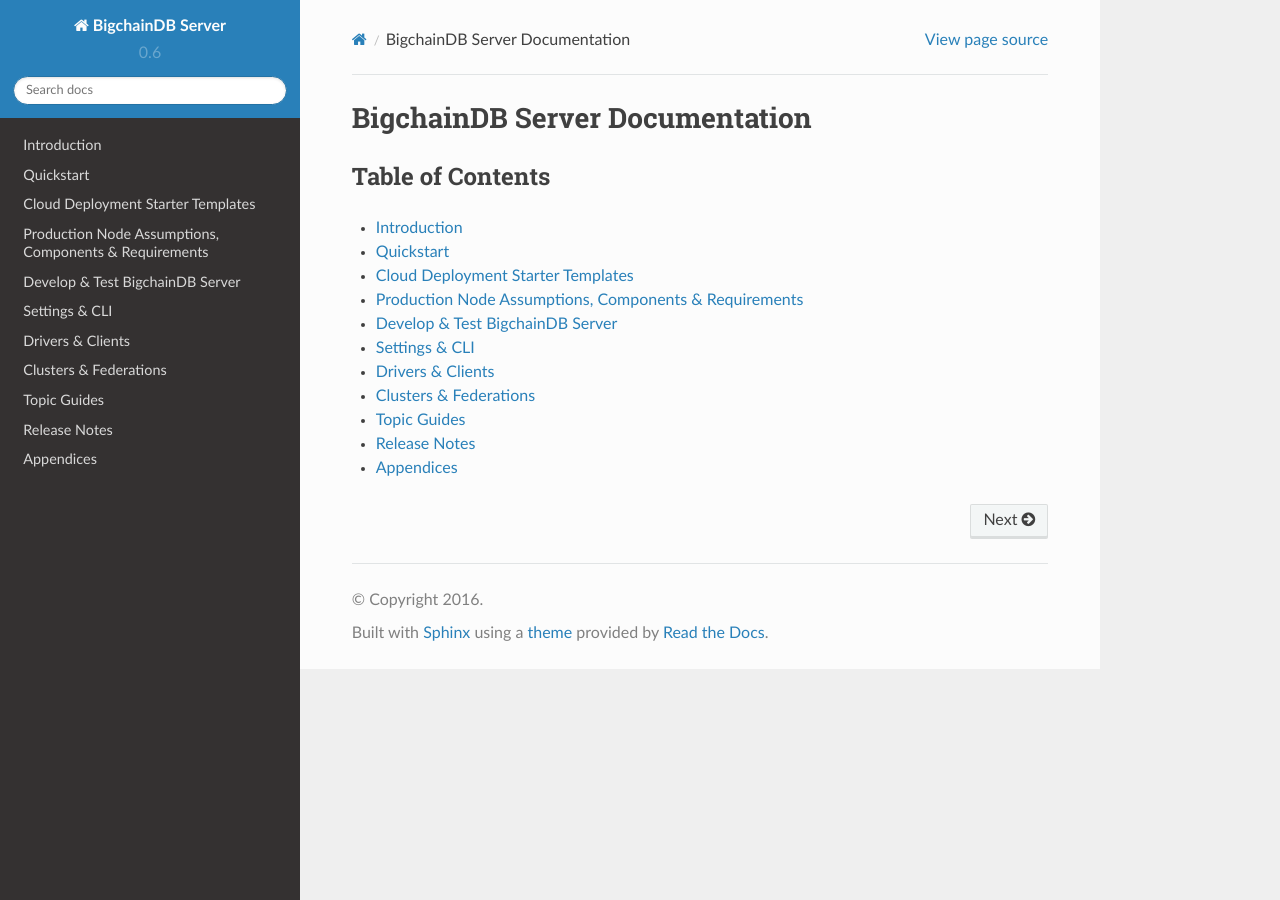
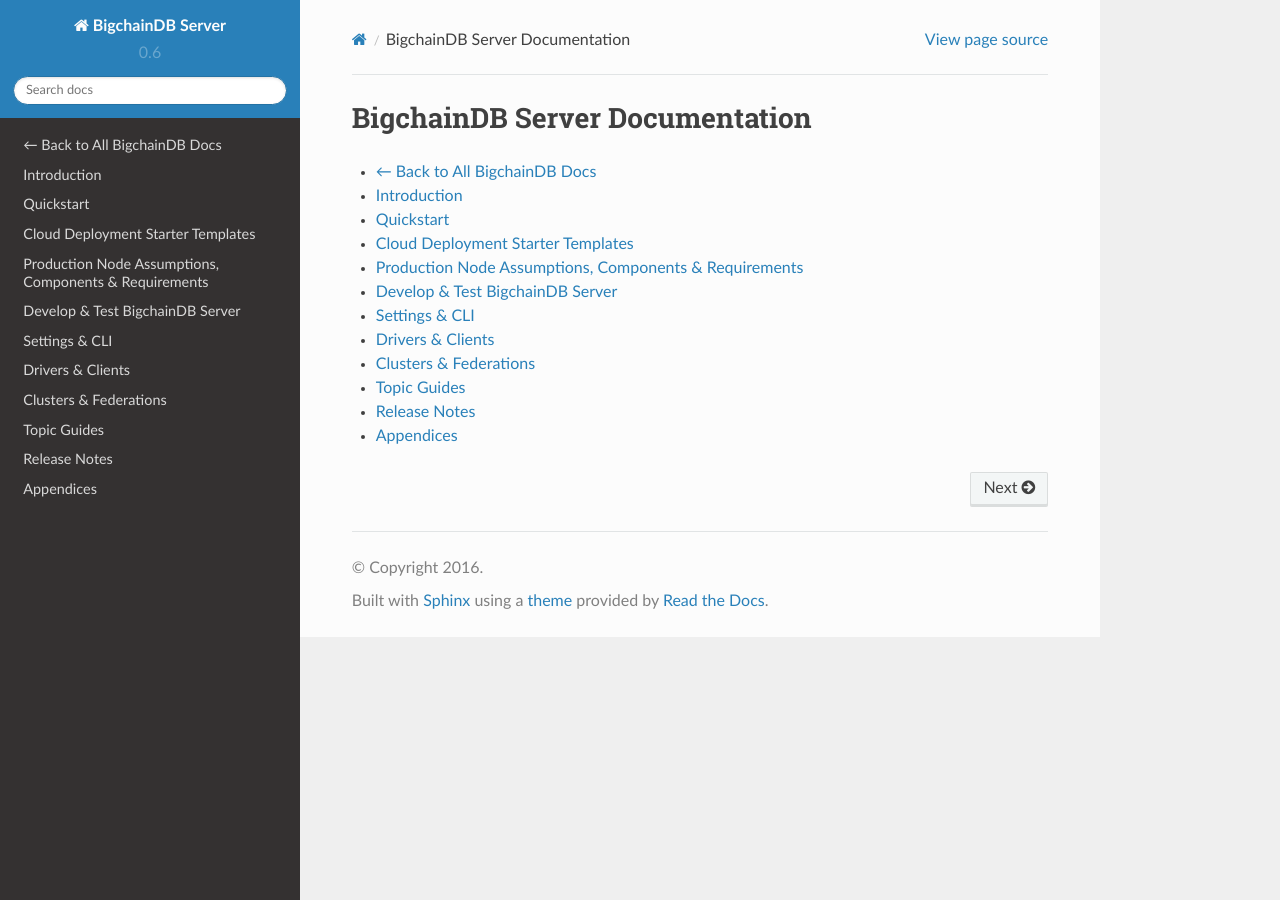
Before and after one commit to bigchaindb/bigchaindb, a Sphinx documentation site: the page built from docs/source/index.rst, in a window 1280 px wide. Built offline with Sphinx 7.4.7 and the Read the Docs theme 2.0.0, drawn with Linux system fonts in a browser that asks for light colours.

Commit message:
docs: Made direct link in sidebar nav to All BigchainDB Docs

```diff
--- a/docs/source/index.rst
+++ b/docs/source/index.rst
@@ -1,12 +1,10 @@
 BigchainDB Server Documentation
 ===============================
-
-Table of Contents
------------------
 
 .. toctree::
    :maxdepth: 1
 
+   ← Back to All BigchainDB Docs <https://bigchaindb.readthedocs.io/en/latest/index.html>
    introduction
    quickstart
    cloud-deployment-starter-templates/index
```
